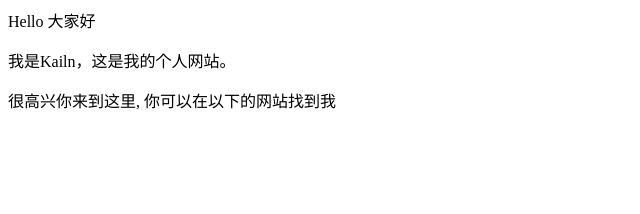
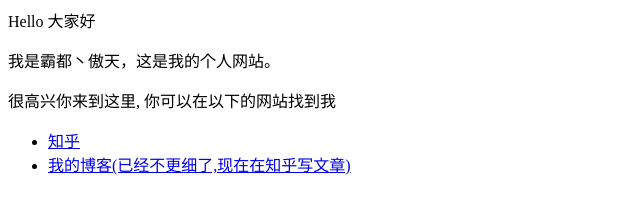
Before and after one commit to KailnX/Kailn.github.io, a plain HTML site: page index.html in a window 1280 px wide. Shown: the whole page, without its empty margins (0-640 px from the left). Drawn offline with Linux system fonts and the light colour scheme.

Commit message:
Update index.html

```diff
--- a/index.html
+++ b/index.html
@@ -1,6 +1,8 @@
 <p>Hello 大家好</p>
-<p>我是Kailn，这是我的个人网站。 </p>
+<p>我是霸都丶傲天，这是我的个人网站。 </p>
 <p>很高兴你来到这里, 你可以在以下的网站找到我</p>
 
-
+<ul>
+  <li> <a href="https://www.zhihu.com/people/AJLoveChina">知乎</a> </li>
+  <li> <a href="http://hejie.nigeerhuo.com">我的博客(已经不更细了,现在在知乎写文章)</a> </li>
 </ul>
```
